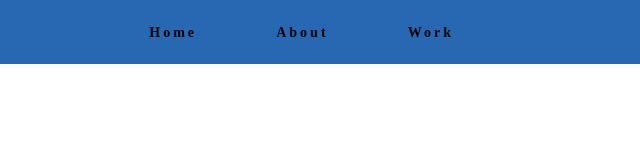
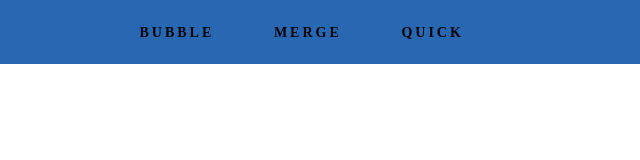
Before and after one commit to itachi1101/Sort_Visual, a plain HTML site: page index.html in a window 1280 px wide. Shown: the full height of the page, 640-1280 px from the left. Drawn offline with Linux system fonts and the light colour scheme.

Commit message:
assets_added

```diff
--- a/index.html
+++ b/index.html
@@ -4,23 +4,24 @@
     <meta charset="UTF-8">
     <meta http-equiv="X-UA-Compatible" content="IE=edge">
     <meta name="viewport" content="width=device-width, initial-scale=1.0">
+    <link rel="icon" href="/assets/sort-ascending-interface-symbol_icon-icons.com_72932.png">
     <link rel="stylesheet" href="styles.css">
     <title>Sort Visualizer</title>
 </head>
 <body>
+    <header>
         <nav>
             <div class="logo">
                 <h4>Sorting Visualizer</h4>
             </div>
             <ul class="nav-links">
-           <li>
-               <a href="#">Home</a>
+                <li> <a href="#">BUBBLE</a>
                 </li>
                 <li>
-                <a href="#">About</a>
+                    <a href="#">MERGE</a>
                 </li>
                 <li>
-                <a href="#">Work</a>
+                    <a href="#">QUICK</a>
                 </li>
             </ul>
             <div class="burger">
@@ -29,6 +30,7 @@
                 <div class="line3"> </div>
             </div>
         </nav>
+    </header>
 </body>
 <script src="app.js"></script>
 </html>
```
Also changed, not shown: assets/sort-ascending-interface-symbol_icon-icons.com_72932.png (added). Lines whose indentation alone changed are shown as unchanged.
